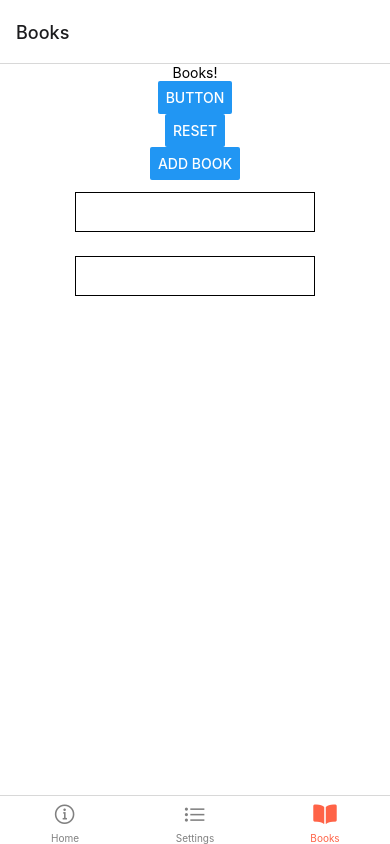
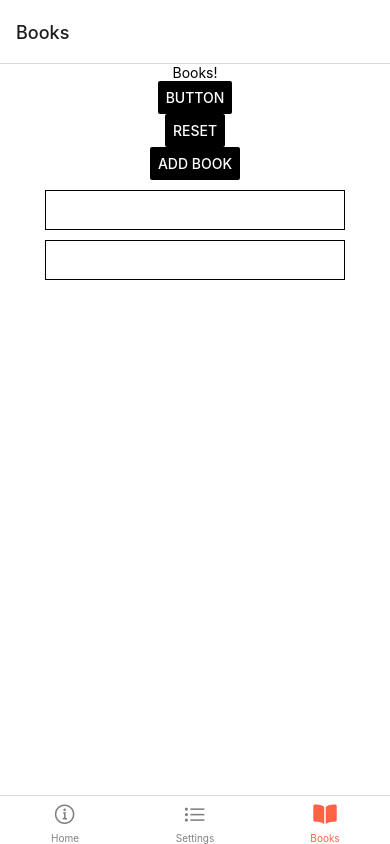
Before and after one commit to NathanMoes/LearningReactNative, a React Native app: screen /Books in a window 390 px wide. Built offline with nearby package versions, Linux system fonts and the light colour scheme.

Commit message:
formatting list

```diff
--- a/pages/Books.js
+++ b/pages/Books.js
@@ -12,6 +12,7 @@ const Books = () => {
   const [books, setBooks] = React.useState([]);
   const [bookTitle, setBookTitle] = React.useState("");
   const [bookPages, setBookPages] = React.useState("");
+  const color = "000000";
 
   const resetButtonHandler = () => {
     setBooks([]);
@@ -31,17 +32,33 @@ const Books = () => {
   };
 
   const addBookHandler = () => {
-    setBooks((prev) => {
-      return [...prev, { title: bookTitle, pages: bookPages }];
-    });
+    if (bookTitle.length > 1) {
+      setBooks((prev) => {
+        return [...prev, { title: bookTitle, pages: bookPages }];
+      });
+      setBookPages("");
+      setBookTitle("");
+    }
   };
 
   return (
     <View style={styles.container}>
       <Text>Books!</Text>
-      <Button title="button" onPress={booksButtonHandler}></Button>
-      <Button title="reset" onPress={resetButtonHandler}></Button>
-      <Button title="add book" onPress={addBookHandler}></Button>
+      <Button
+        title="button"
+        onPress={booksButtonHandler}
+        color={`#${color}`}
+      ></Button>
+      <Button
+        title="reset"
+        onPress={resetButtonHandler}
+        color={`#${color}`}
+      ></Button>
+      <Button
+        title="add book"
+        onPress={addBookHandler}
+        color={`#${color}`}
+      ></Button>
       <TextInput
         style={styles.input}
         onChangeText={(newText) => setBookTitle(newText)}
@@ -56,7 +73,9 @@ const Books = () => {
       <FlatList
         data={books}
         renderItem={({ item }) => (
-          <Text style={styles.books}>{item.title}</Text>
+          <Text
+            style={styles.books}
+          >{`title: ${item.title} \n pages: ${item.pages}`}</Text>
         )}
       />
     </View>
@@ -72,15 +91,18 @@ const styles = StyleSheet.create({
   },
   input: {
     height: 40,
-    margin: 12,
+    marginTop: 10,
     borderWidth: 1,
     padding: 10,
+    minWidth: 300,
   },
   books: {
     minHeight: 30,
     minWidth: 30,
     margin: 10,
     padding: 10,
+    borderWidth: 1,
+    borderColor: "#09ad35",
   },
 });
 
```
